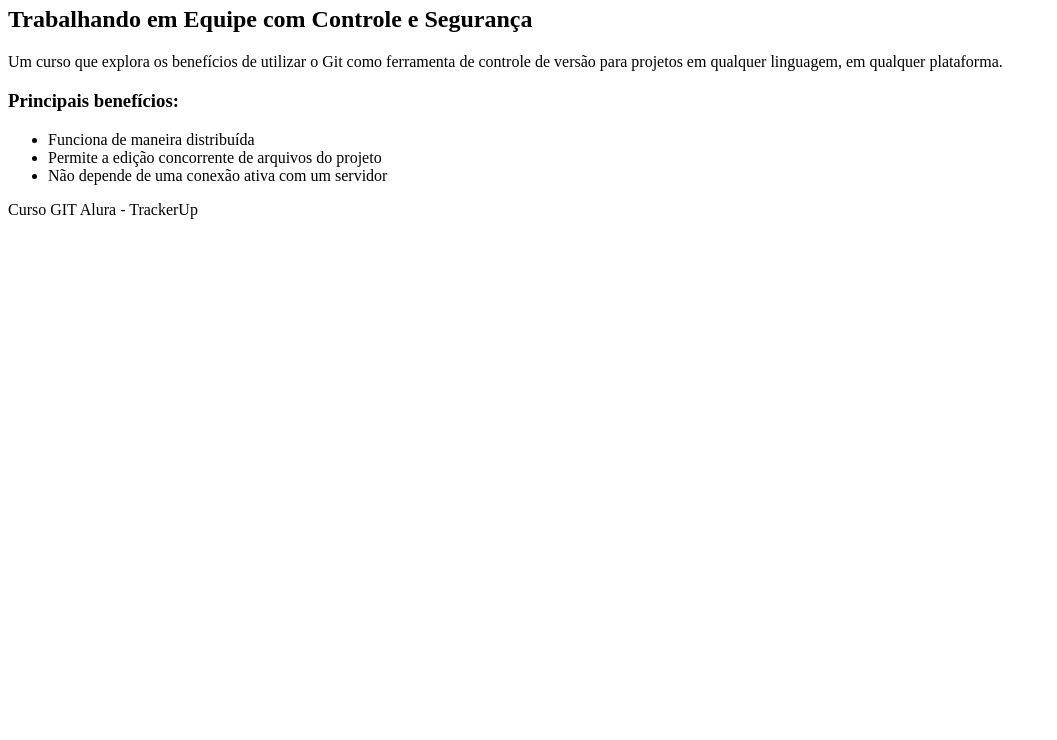
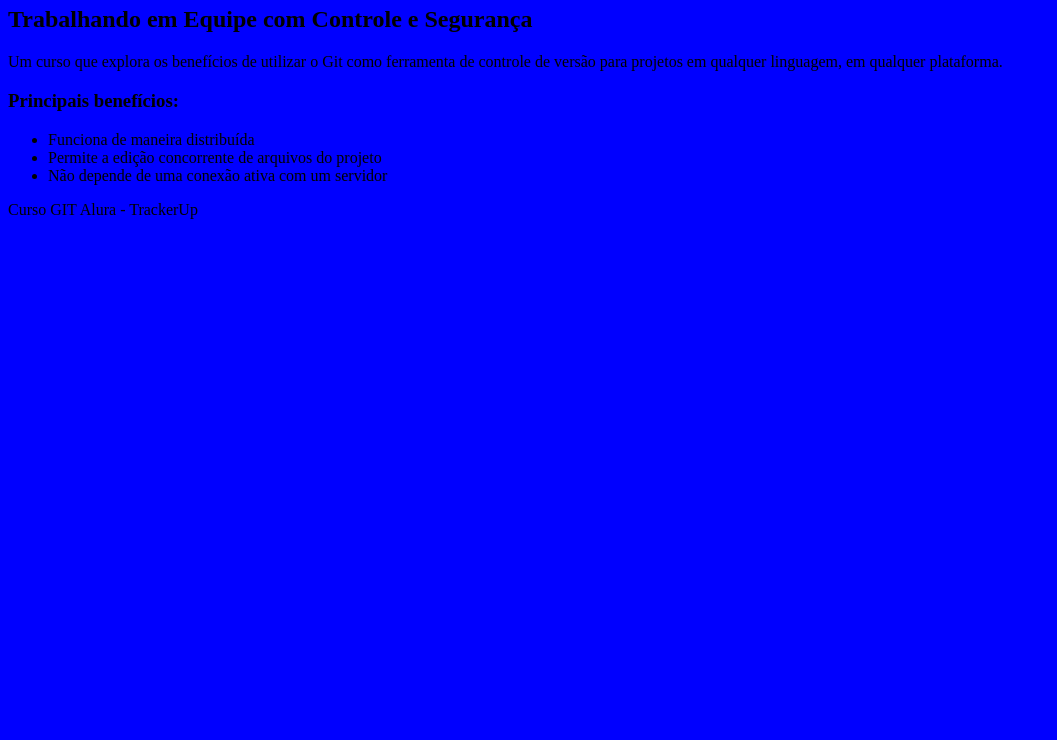
Before and after one commit to saulogrego/curso-git-alura, a plain HTML site: page index.html in a window 1280 px wide. Shown: the part 60-800 px from the top of the page, without its empty margins (0-1057 px from the left). Drawn offline with Linux system fonts and the light colour scheme.

Commit message:
Adicionando estilo à página

```diff
--- /dev/null
+++ b/design.css
@@ -0,0 +1,3 @@
+body{
+    background-color: blue;
+}
--- a/index.html
+++ b/index.html
@@ -1,5 +1,6 @@
 <html>
     <head>
+        <link rel="stylesheet" href="design.css"/>
     </head>
     <body>
         <h1>Curso de GIT</h1>
```
